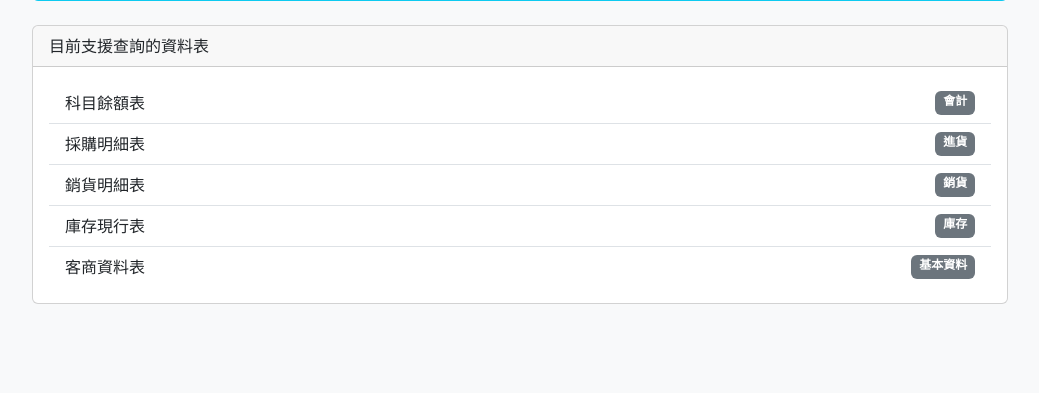
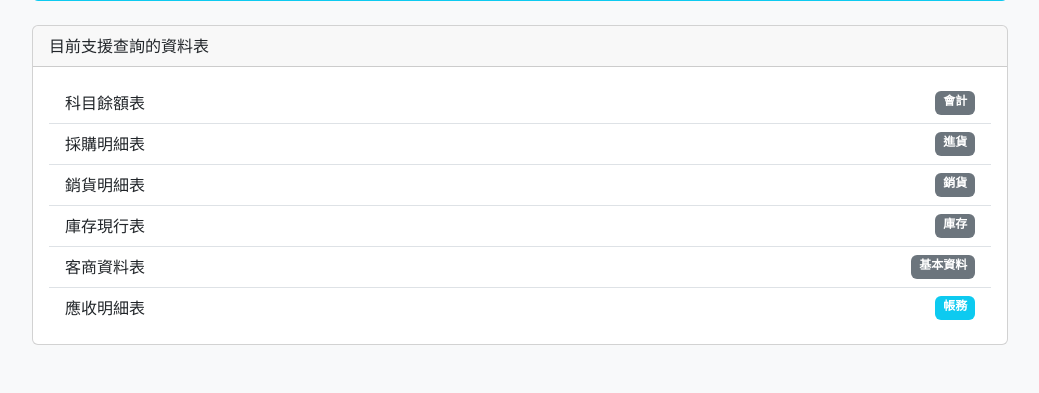
Before and after one commit to onlyatuna/aierp-query-portal, a FastAPI app: page / in a window 1280 px wide. Shown: the part 761-1154 px from the top of the page, without its empty margins (120-1159 px from the left). Before the commit the page ends 1065 px from the top, so only its background shows below. Run offline with FastAPI, Linux system fonts and the light colour scheme; some libraries are stand-ins or nearby versions.

Commit message:
feat(erp): add Accounts Receivable (應收明細表) view and update prompt context

```diff
--- a/main.py
+++ b/main.py
@@ -34,6 +34,9 @@ TABLE_SCHEMAS = """
 
 5. 資料表名稱: 客商資料表
    欄位名稱: 對象編號, 名稱, 類型(客戶/廠商), 電話, 地址
+
+6. 資料表名稱: 應收明細表
+   欄位名稱: 收款編號, 立帳日期, 出貨編號, 帳款月份, 客戶代碼, 客戶名稱, 應收金額, 預收款日, 收款金額, 應收餘額
 """
 
 # 定義要建立的 View SQL (使用字典方便擴充)
@@ -63,6 +66,15 @@ VIEWS_SQL = {
         SELECT cusno AS 對象編號, cusnm AS 名稱, '客戶' AS 類型, tel AS 電話, addr AS 地址 FROM casper.dbo.cus
         UNION ALL
         SELECT purno AS 對象編號, purnm AS 名稱, '廠商' AS 類型, tel AS 電話, addr AS 地址 FROM casper.dbo.pur
+    """,
+    "應收明細表": """
+        SELECT rzno AS 收款編號, rzdate AS 立帳日期, sdno AS 出貨編號, yyyymm AS 帳款月份,
+               custno AS 客戶代碼, custnm AS 客戶名稱,
+               ISNULL(db_amt,0) + ISNULL(chjer.dbo.uf_rzh_rzexpamounta(rzno),0) AS 應收金額,
+               date1 AS 預收款日, raamounta AS 收款金額,
+               ISNULL(db_amt,0) + ISNULL(chjer.dbo.uf_rzh_rzexpamounta(rzno),0) - raamounta AS 應收餘額
+        FROM casper.dbo.RZH
+        WHERE ISNULL(code_z,'N')<>'V'
     """
 }
 
--- a/templates/index.html
+++ b/templates/index.html
@@ -107,6 +107,7 @@
                 <li class="list-group-item d-flex justify-content-between">銷貨明細表 <span class="badge bg-secondary">銷貨</span></li>
                 <li class="list-group-item d-flex justify-content-between">庫存現行表 <span class="badge bg-secondary">庫存</span></li>
                 <li class="list-group-item d-flex justify-content-between">客商資料表 <span class="badge bg-secondary">基本資料</span></li>
+                <li class="list-group-item d-flex justify-content-between">應收明細表 <span class="badge bg-info">帳務</span></li>
             </ul>
         </div>
     </div>
```
